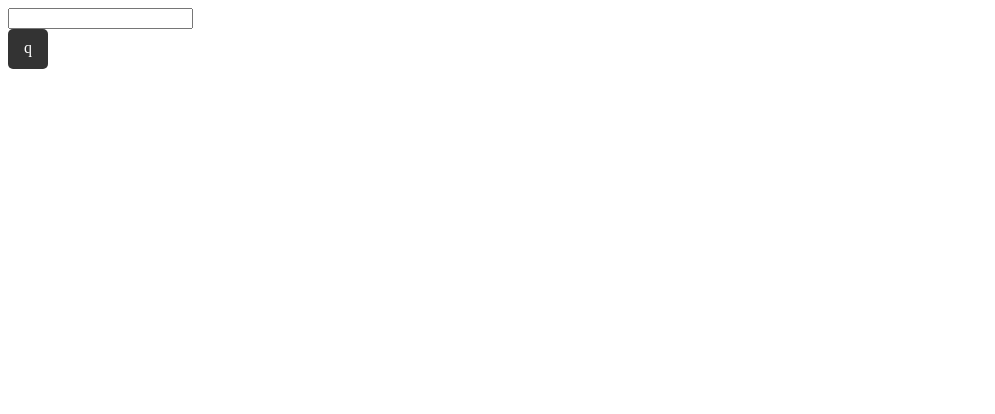
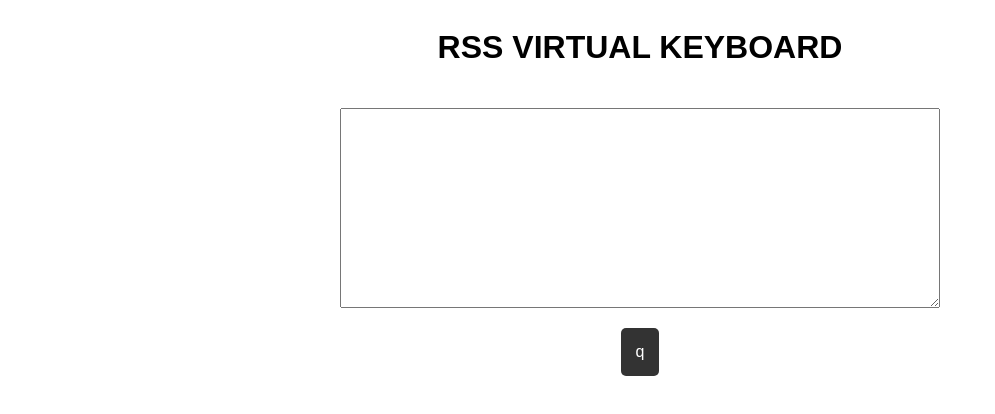
Before and after one commit to githorder/virtual-keyboard, a plain HTML site: page index.html in a window 1280 px wide. Shown: the whole page, without its empty margins (0-995 px from the left). Drawn offline with Linux system fonts and the light colour scheme.

Commit message:
feat(layout): add basic layout (Sat, Apr 29 01:48 PM)

```diff
--- a/index.html
+++ b/index.html
@@ -13,9 +13,6 @@
 </head>
 
 <body>
-
-  <div class="keyboard-container"></div>
-
 </body>
 
 </html>
--- a/main.js
+++ b/main.js
@@ -1,3 +1,10 @@
+const app = document.createElement("div");
+app.classList.add("app");
+
+document.body.append(app);
+
+const titleHTML = `<h1 class="title">RSS Virtual keyboard</h1>`;
+
 const keyHTML = `
   <div class="key">
     <span class="key__value">q</span>
@@ -6,14 +13,13 @@ const keyHTML = `
 
 const inputHTML = `
   <div class="container">
-    <input class="textarea" type="textarea" />
+    <textarea type="textarea" class="textarea" cols="50" rows="5"></textarea>
   </div>
 `;
 
-const keyboardContainer = document.querySelector(".keyboard-container");
-
-keyboardContainer.insertAdjacentHTML("afterbegin", inputHTML);
-keyboardContainer.insertAdjacentHTML("beforeend", keyHTML);
+app.insertAdjacentHTML("beforeend", titleHTML);
+app.insertAdjacentHTML("beforeend", inputHTML);
+app.insertAdjacentHTML("beforeend", keyHTML);
 
 const inputEl = document.querySelector(".textarea");
 
--- a/style.css
+++ b/style.css
@@ -1,10 +1,42 @@
+*,
+*::after,
+*::before {
+  box-sizing: border-box;
+}
+
+body {
+  font-family: sans-serif;
+}
+
+.app {
+  display: flex;
+  flex-direction: column;
+  justify-content: center;
+  align-items: center;
+  gap: 20px;
+  width: 600px;
+  margin: 0 auto;
+}
+
+.title {
+  text-transform: uppercase;
+}
+
 .key {
-  padding: 10px;
+  padding: 15px;
   background-color: #333;
   color: #fff;
   border-radius: 5px;
-  width: 20px;
-  height: 20px;
   text-align: center;
   cursor: pointer;
 }
+
+.container {
+  width: 100%;
+  height: 200px;
+}
+
+.textarea {
+  width: inherit;
+  height: inherit;
+}
```
